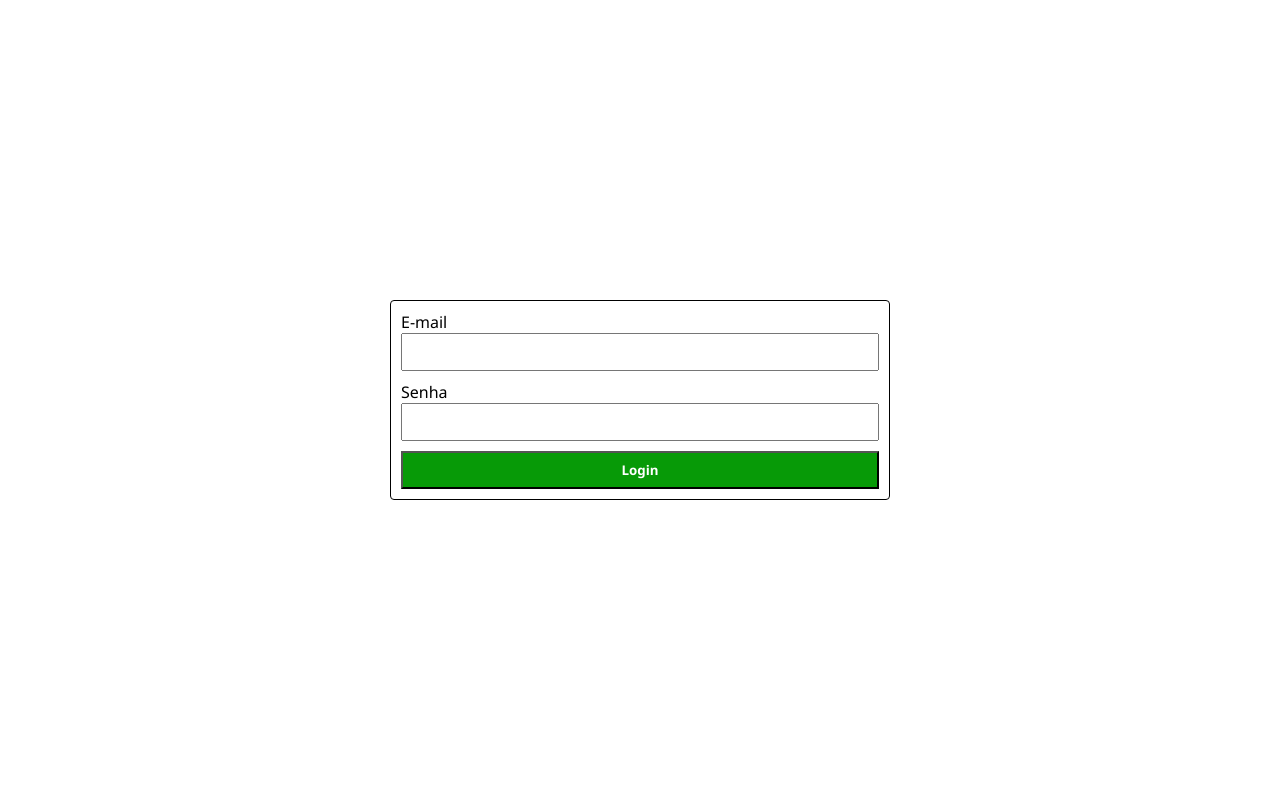
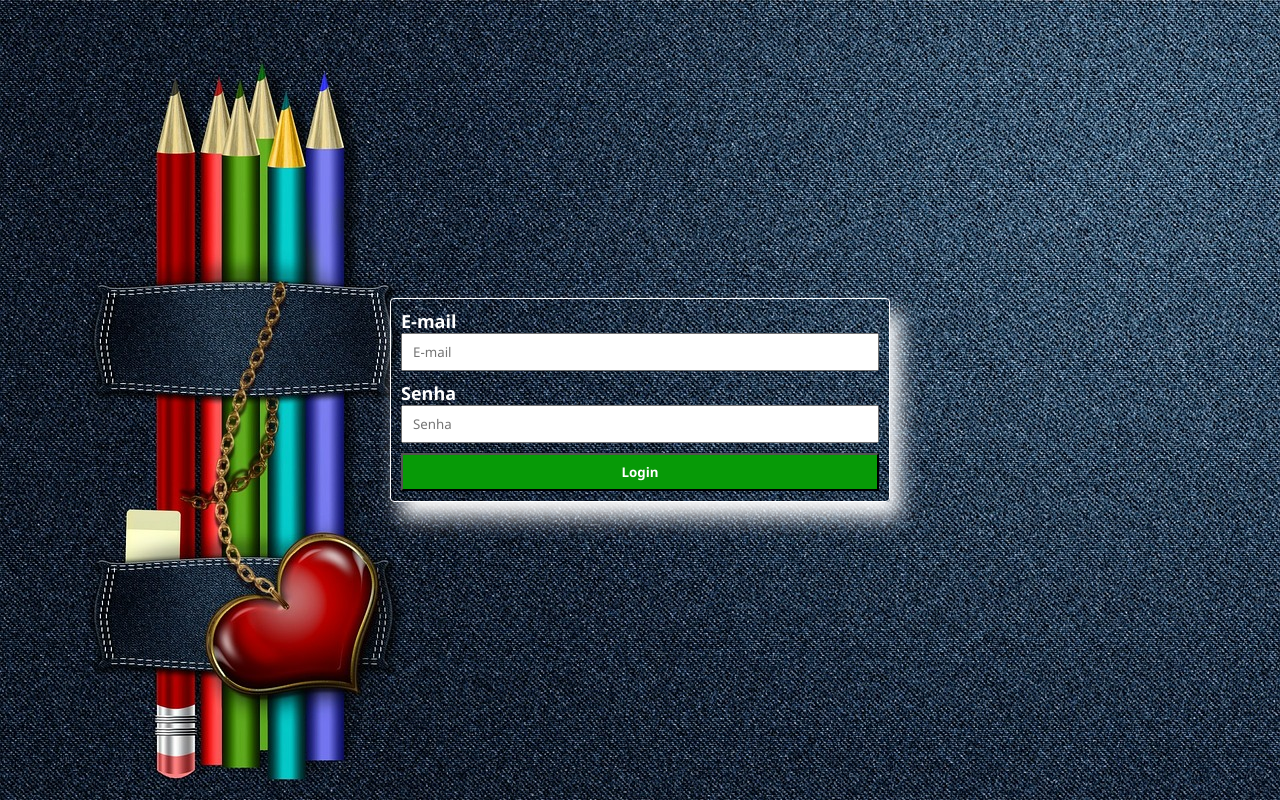
Before and after one commit to jeneffercs/sistema_escola, a PHP site: page / in a window 1280 px wide. Run offline with PHP 8.4, Linux system fonts and the light colour scheme.

Commit message:
fundo add

```diff
--- a/assets/css/style-login.css
+++ b/assets/css/style-login.css
@@ -13,21 +13,27 @@ body{
     height: 100vh;
     justify-content: center;
     align-items: center;
+    background-image: url("../img/fundo1.jpg");
 
 }
 
 #form-login{
     width: 500px;
-    border: 1px solid #000;
+    border: 1px solid #fff;
     border-radius: 4px;
+    box-shadow: 10px 15px 20px #fff;
     padding: 10px;
     display: grid;
     gap: 10px;
+    color: #fff;
+    font-weight: bold;
+    font-size: large;
 }
 
 .input-login{
     width: 100%;
     padding: 8px 10px;
+    color: #fff;
 }
 
 .btn-login{
--- a/index.html
+++ b/index.html
@@ -14,12 +14,12 @@
         <form id="form-login">
             <div>
                 <label for="email">E-mail</label>
-                <input class="input-login" type="text" name="email" id="email">
+                <input class="input-login" type="text" name="email" id="email" placeholder="E-mail">
             </div>
 
             <div>
                 <label for="senha">Senha</label>
-                <input  class="input-login" type="password" name="senha" id="senha">
+                <input  class="input-login" type="password" name="senha" id="senha" placeholder="Senha">
             </div>
 
             <button type="button" class="btn-login" onclick="validaLogin()">Login</button>
```
Also changed, not shown: assets/img/fundo1.jpg (added).
